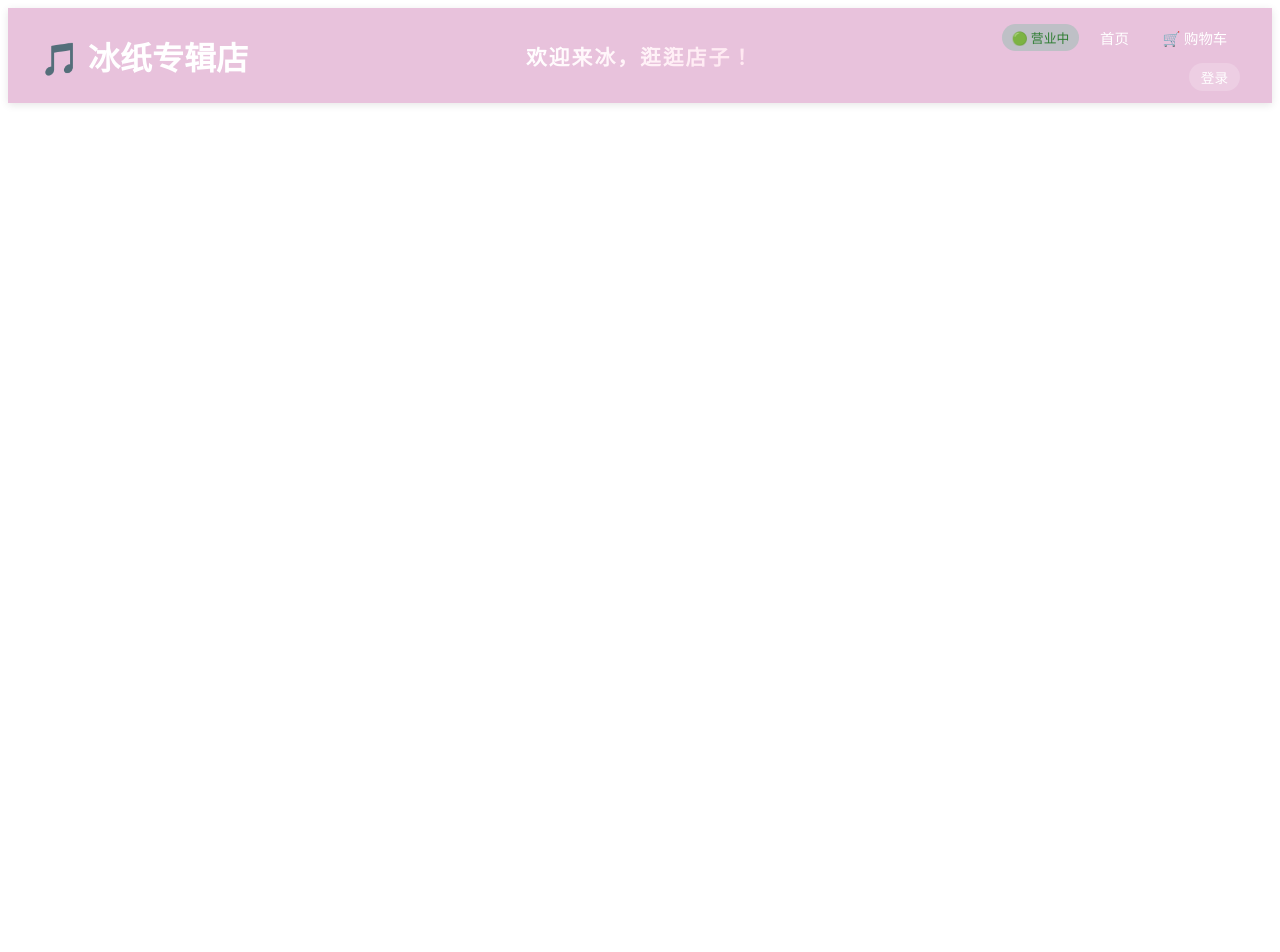
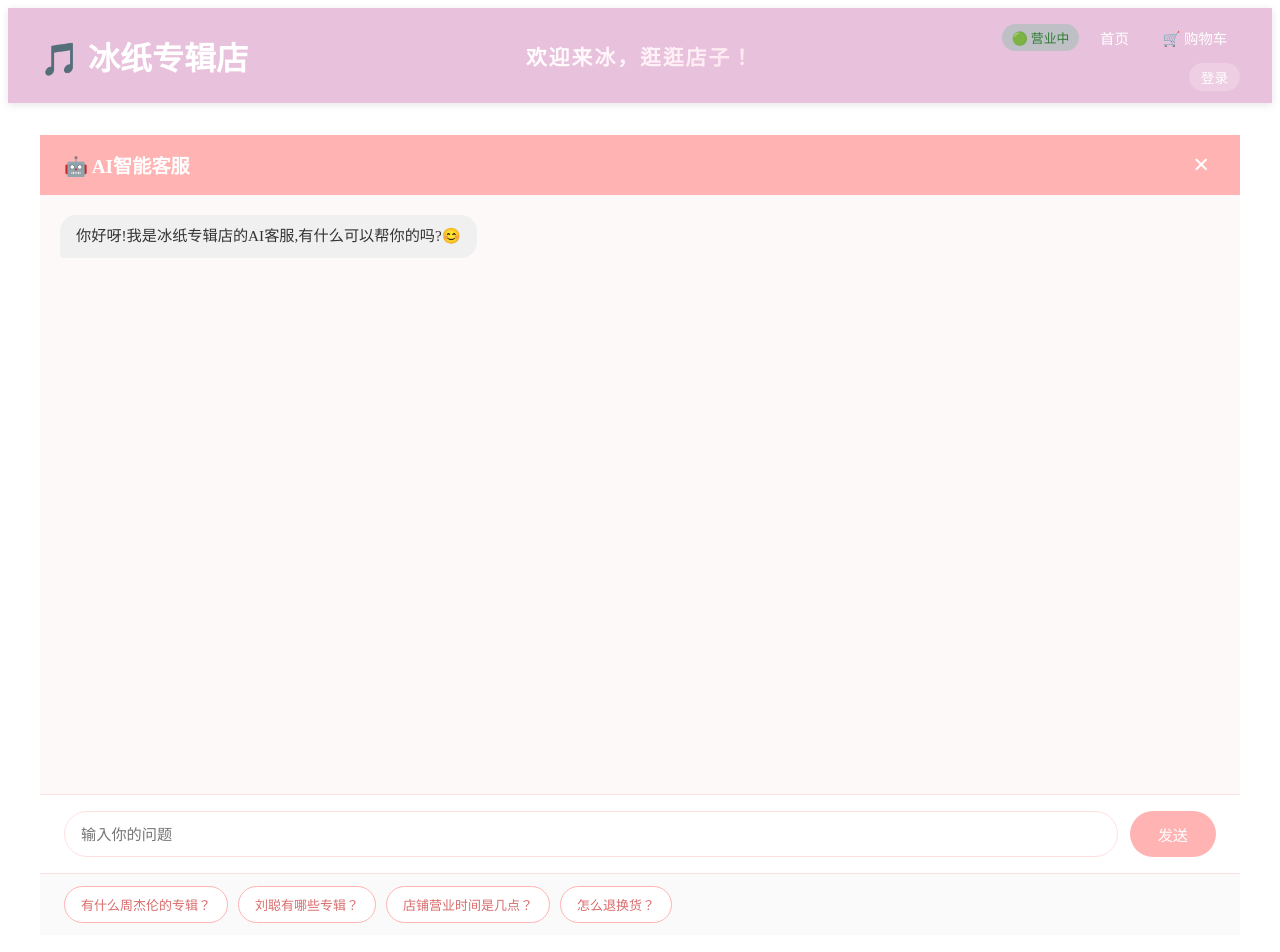
Before and after one commit to Ivan-717/icepaper-vinyl-store, a Vue app: page /ai-chat in a window 1280 px wide. Shown: the top 952 px of the page. Before the commit the page ends 816 px from the top, so only its background shows below. Built offline with nearby package versions, Linux system fonts and the light colour scheme; no server answers; the HTML template or start-up script is replaced by a standard one.

Commit message:
feat: 添加AI客服独立页面，优化聊天界面样式

```diff
--- a/package.json
+++ b/package.json
@@ -7,7 +7,7 @@
     "dev": "vite",
     "build": "run-p type-check \"build-only {@}\" --",
     "preview": "vite preview",
-    "build-only": "vite build",
+    "build-only": "vite build --mode production",
     "type-check": "vue-tsc --build"
   },
   "dependencies": {
--- a/src/api/request.ts
+++ b/src/api/request.ts
@@ -8,7 +8,7 @@ const baseURL = import.meta.env.DEV
 //创建axios实例
 const request=axios.create({
     baseURL:baseURL,
-    timeout:5000
+    timeout:50000
 })
 
 //请求拦截器：自动添加Token
--- a/src/router/index.ts
+++ b/src/router/index.ts
@@ -65,6 +65,10 @@ const router = createRouter({
       name:'order-detail',
       component:()=>import('../views/user/OrderDetail.vue')
     },{
+      path:'/ai-chat',
+      name:'ai-chat',
+      component:()=>import('../views/user/AiChat.vue')
+    },{
       path:'/admin',
       component:AdminLayout,
       children:[
--- /dev/null
+++ b/src/views/user/AiChat.vue
@@ -0,0 +1,228 @@
+<script setup lang="ts">
+import { ref,nextTick } from 'vue';
+import request from '@/api/request';
+
+//对象数组
+const messages=ref<{role:string;content:string}[]>([
+    {role:'assistant',content:'你好呀!我是冰纸专辑店的AI客服,有什么可以帮你的吗?😊'}
+])
+const inputMessage=ref('')
+const loading=ref(false)
+const messageContainer=ref<HTMLElement>()
+
+//快捷问题
+const quickQuestions=[
+    '有什么周杰伦的专辑？',
+    '刘聪有哪些专辑？',
+    '店铺营业时间是几点？',
+    '怎么退换货？'
+]
+
+//滚动到底部
+const scrollToBottom=async()=>{
+    //等待vue完成dom更新
+    await nextTick()
+    if(messageContainer.value){
+        //滚动条滚到最底部
+        messageContainer.value.scrollTop=messageContainer.value.scrollHeight
+    }
+}
+
+//发送消息
+const sendMessage=async()=>{
+    if(!inputMessage.value.trim() || loading.value){
+        return
+    }
+
+    const userMessage=inputMessage.value.trim()
+
+    //添加用户消息
+    messages.value.push({role:'user',content:userMessage})
+    inputMessage.value=''
+    await scrollToBottom()
+
+    //调用后端API
+    loading.value=true
+    try{
+        const res=await request.post('/ai/chat',{message:userMessage})
+        messages.value.push({role:'assistant',content:res.data.reply})
+    }catch(error){
+        console.error('发送失败:', error)
+        messages.value.push({ role: 'assistant', content: '抱歉，出了点问题，请稍后再试。' })
+    }finally{
+        loading.value=false
+        await scrollToBottom()
+    }
+}
+
+//发送快捷问题
+const sendQuickQuestion=(question:string)=>{
+    inputMessage.value=question
+    sendMessage()
+}
+</script>
+
+<template>
+    <div class="ai-chat">
+        <div class="chat-header">
+            <h2>🤖 AI智能客服</h2>
+            <button class="close-btn" @click="$router.back()">✕</button>
+        </div>
+
+        <div class="chat-messages" ref="messagesContainer">
+            <div v-for="(msg,index) in messages" :key="index" :class="['message',msg.role]">
+                <div class="message-content">{{ msg.content }}</div>
+            </div>
+            <div v-if="loading" class="message assistant">
+                <div class="message-content typing">正在输入...</div>
+            </div>
+        </div>
+
+        <div class="chat-input">
+            <input v-model="inputMessage" @keyup.enter="sendMessage" placeholder="输入你的问题" :disabled="loading">
+            <button @click="sendMessage" :disabled="loading||!inputMessage.trim()">
+                发送
+            </button>
+        </div>
+
+        <!-- 快捷提问按钮 -->
+        <div class="quick-questions">
+            <button v-for="q in quickQuestions" :key="q" @click="sendQuickQuestion(q)" class="quick-btn">
+                {{ q }}
+            </button>
+        </div>
+    </div>
+</template>
+
+<style scoped>
+.ai-chat {
+  display: flex;
+  flex-direction: column;
+  height: 100vh;
+  width: 100%;
+  background: #fef9f9;
+}
+
+.chat-header {
+  display: flex;
+  justify-content: space-between;
+  align-items: center;
+  padding: 16px 24px;
+  background: #ffb3b3;
+  color: white;
+  flex-shrink: 0;
+}
+
+.chat-header h2 {
+  margin: 0;
+  font-size: 1.2rem;
+}
+
+.close-btn {
+  background: none;
+  border: none;
+  color: white;
+  font-size: 1.3rem;
+  cursor: pointer;
+}
+
+.chat-messages {
+  flex: 1;
+  padding: 20px;
+  overflow-y: auto;
+  display: flex;
+  flex-direction: column;
+  gap: 12px;
+}
+
+.message {
+  display: flex;
+}
+
+.message.user {
+  justify-content: flex-end;
+}
+
+.message.user .message-content {
+  background: #ffb3b3;
+  color: white;
+  border-radius: 16px 16px 4px 16px;
+}
+
+.message.assistant .message-content {
+  background: #f0f0f0;
+  color: #333;
+  border-radius: 16px 16px 16px 4px;
+}
+
+.message-content {
+  max-width: 70%;
+  padding: 10px 16px;
+  font-size: 0.95rem;
+  line-height: 1.5;
+  word-wrap: break-word;
+}
+
+.typing {
+  color: #999;
+}
+
+.chat-input {
+  display: flex;
+  padding: 16px 24px;
+  border-top: 1px solid #ffe0e0;
+  gap: 12px;
+  background: white;
+  flex-shrink: 0;
+}
+
+.chat-input input {
+  flex: 1;
+  padding: 12px 16px;
+  border: 1px solid #ffe0e0;
+  border-radius: 24px;
+  outline: none;
+  font-size: 0.95rem;
+}
+
+.chat-input input:focus {
+  border-color: #ffb3b3;
+}
+
+.chat-input button {
+  padding: 12px 28px;
+  background: #ffb3b3;
+  color: white;
+  border: none;
+  border-radius: 24px;
+  cursor: pointer;
+  font-size: 0.95rem;
+  font-weight: 500;
+}
+
+.quick-questions {
+  display: flex;
+  flex-wrap: wrap;
+  gap: 10px;
+  padding: 12px 24px;
+  border-top: 1px solid #ffe0e0;
+  background: #fafafa;
+  flex-shrink: 0;
+}
+
+.quick-btn {
+  padding: 8px 16px;
+  background: white;
+  border: 1px solid #ffb3b3;
+  border-radius: 20px;
+  font-size: 13px;
+  color: #d96c6c;
+  cursor: pointer;
+  transition: all 0.2s;
+}
+
+.quick-btn:hover {
+  background: #ffb3b3;
+  color: white;
+}
+</style>
--- a/src/views/user/HomeView.vue
+++ b/src/views/user/HomeView.vue
@@ -141,6 +141,10 @@ const goToSearch=()=>{
                 <p class="price">¥{{ product.price }}</p>
             </div>
         </div>
+        <!-- ai客服浮动按钮 -->
+        <RouterLink to="/ai-chat" class="ai-chat-btn">
+          💬
+        </RouterLink>
 
     </div>
 </template>
@@ -407,4 +411,31 @@ const goToSearch=()=>{
 .tag-low {
   background-color: #ff9800;
 }
+
+/* AI客服浮动按钮 - 固定在右下角 */
+.ai-chat-btn {
+    position: fixed;
+    bottom: 24px;
+    right: 24px;
+    width: 60px;
+    height: 60px;
+    background: #ffb3b3;
+    color: white;
+    border-radius: 50%;
+    display: flex;
+    align-items: center;
+    justify-content: center;
+    font-size: 30px;
+    text-decoration: none;
+    box-shadow: 0 4px 12px rgba(255, 179, 179, 0.4);
+    transition: all 0.3s;
+    z-index: 999;
+    cursor: pointer;
+}
+
+.ai-chat-btn:hover {
+    background: #ff9b9b;
+    transform: scale(1.05);
+    box-shadow: 0 6px 16px rgba(255, 179, 179, 0.5);
+}
 </style>
```
